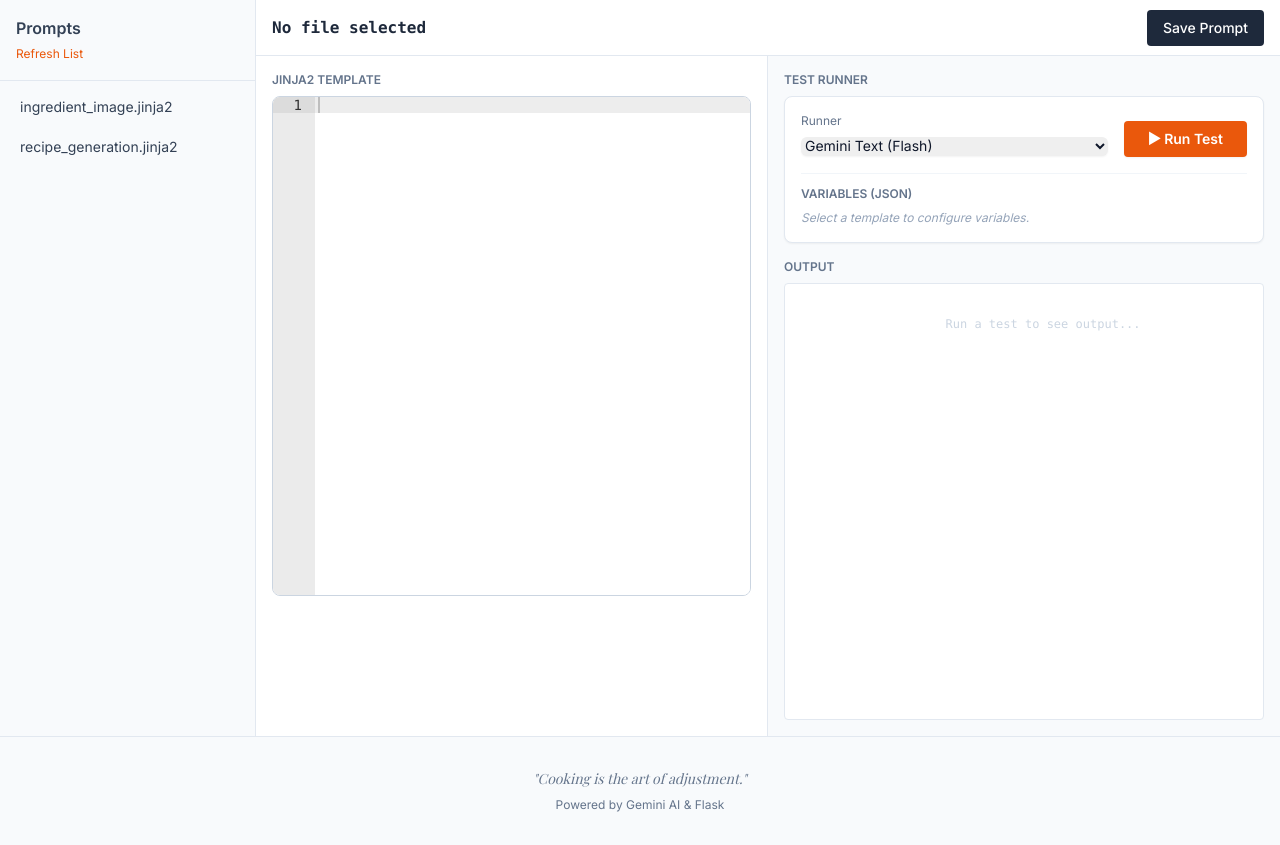
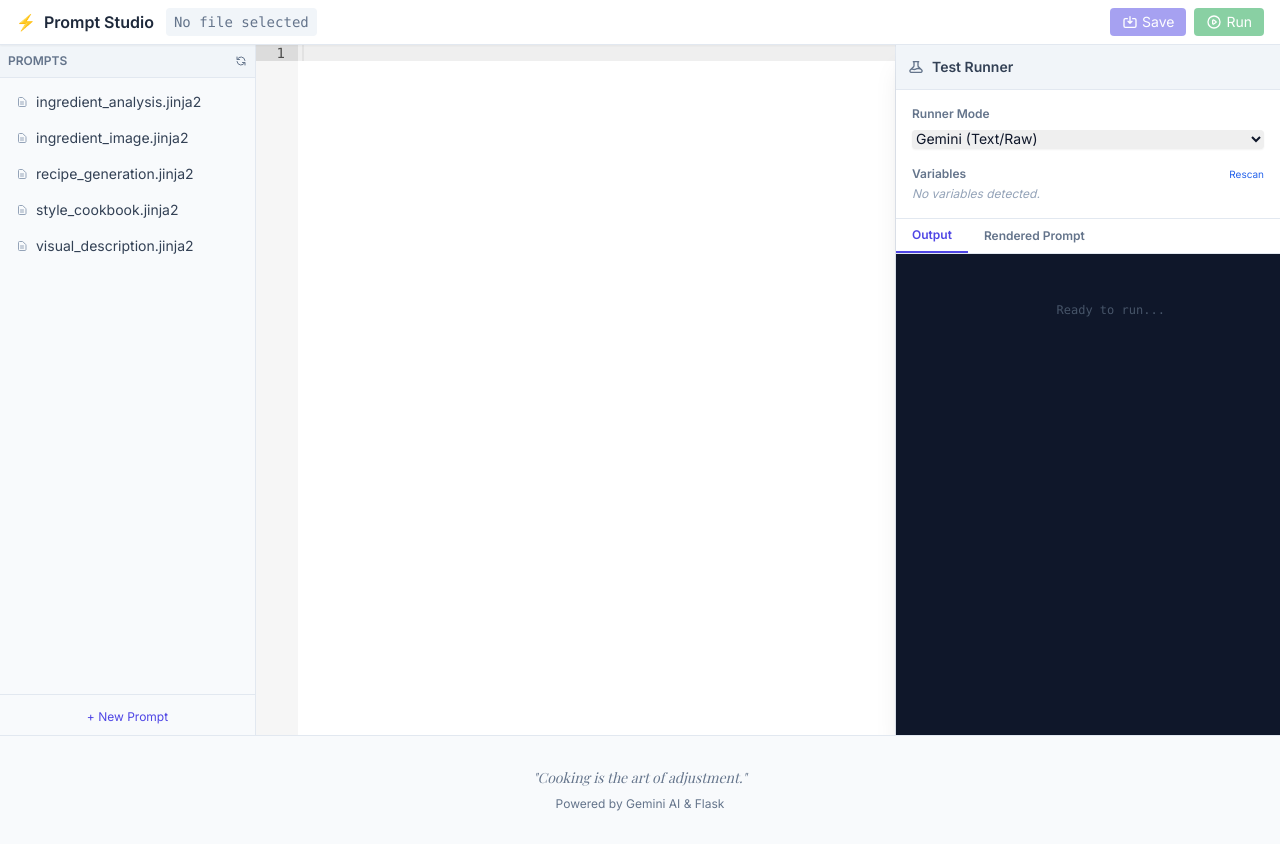
Before and after one commit to pedal88/buildyourmeal, a Flask app: page /studio/prompts in a window 1280 px wide. Shown: the part 65-910 px from the top of the page. After the commit the page ends 876 px from the top, so only its background shows below. Run offline with Flask 3, Linux system fonts and the light colour scheme; some libraries are stand-ins or nearby versions; some web fonts are replaced.

Commit message:
Implement Prompt Studio, migrate prompts to Jinja2, add Date Added column to pantry, and fix ingredient deletion logic

```diff
--- a/app.py
+++ b/app.py
@@ -825,11 +825,19 @@ def delete_ingredient_api(id):
 
         # Check usage in recipes
         if ingredient.recipe_ingredients:
-            count = len(ingredient.recipe_ingredients)
-            return jsonify({
-                'success': False,
-                'error': f"Cannot delete '{ingredient.name}' because it is used in {count} recipes."
-            }), 400
+            force = request.args.get('force') == 'true'
+            if not force:
+                recipes = [ri.recipe.title for ri in ingredient.recipe_ingredients]
+                return jsonify({
+                    'success': False,
+                    'requires_confirmation': True,
+                    'message': f"Used in {len(recipes)} recipes: {', '.join(recipes)}. Delete anyway?",
+                    'recipes': recipes
+                }), 409
+
+            # Explicitly delete associations if forcing
+            for ri in ingredient.recipe_ingredients:
+                db.session.delete(ri)
 
         db.session.delete(ingredient)
         db.session.commit()
@@ -1590,13 +1598,27 @@ def ingredient_dashboard():
 def generate_ingredient_image():
     data = request.json
     ingredient_name = data.get('ingredient_name')
-    prompt = data.get('prompt')
-
-    if not ingredient_name or not prompt:
-        return jsonify({'success': False, 'error': 'Missing name or prompt'})
+    # The frontend text box value, treated as details if name exists, or raw prompt if not
+    user_input = data.get('prompt')
+
+    if not ingredient_name and not user_input:
+        return jsonify({'success': False, 'error': 'Missing name or details'})
 
     generator = VertexImageGenerator(root_path=app.root_path)
-    result = generator.generate_candidate(ingredient_name, prompt)
+
+    if ingredient_name:
+        # STRATEGY A: Use the Studio Template (Preferred)
+        # We treat the user's input as the 'visual_details' variable
+        final_prompt = generator.get_prompt(ingredient_name, visual_details=user_input or "")
+        print(f"DEBUG: Generating image for '{ingredient_name}' using Template. Final Prompt: {final_prompt[:50]}...")
+        result = generator.generate_candidate(ingredient_name, final_prompt)
+    elif user_input:
+        # STRATEGY B: Fallback (Raw Mode) - generate a temp name
+        temp_name = f"unknown_{uuid.uuid4().hex[:6]}"
+        print(f"DEBUG: Generating raw image using Prompt: {user_input[:50]}...")
+        result = generator.generate_candidate(temp_name, user_input)
+    else:
+         return jsonify({'success': False, 'error': 'Missing name or prompt'})
 
     return jsonify(result)
 
--- /dev/null
+++ b/data/prompts/style_cookbook.jinja2
@@ -0,0 +1 @@
+A professional close-up food photography shot of {{ subject_description }}. Studio lighting, soft shadows, sharp focus, isolated on a pure white background. 8k resolution, highly detailed texture, appetizing.
--- a/routes/studio_routes.py
+++ b/routes/studio_routes.py
@@ -22,7 +22,7 @@ os.makedirs(BACKUP_DIR, exist_ok=True)
 @studio_bp.route('/prompts')
 def studio_ui():
     """Render the Studio UI."""
-    return current_app.jinja_env.get_template('studio/prompts.html').render()
+    return current_app.jinja_env.get_template('studio/prompt_ide.html').render()
 
 @studio_bp.route('/api/prompts', methods=['GET'])
 def list_prompts():
--- /dev/null
+++ b/templates/studio/prompt_ide.html
@@ -0,0 +1,379 @@
+{% extends "base.html" %}
+
+{% block title %}Prompt Studio - The AI Kitchen{% endblock %}
+
+{% block content %}
+<div class="h-[calc(100vh-65px)] flex flex-col bg-slate-50 overflow-hidden">
+    <!-- Header -->
+    <div class="bg-white border-b border-slate-200 px-4 py-2 flex justify-between items-center shadow-sm z-10">
+        <div class="flex items-center gap-3">
+            <h1 class="font-bold text-slate-800 flex items-center gap-2">
+                <span class="text-indigo-600">⚡</span> Prompt Studio
+            </h1>
+            <span id="currentFilename" class="text-sm font-mono text-slate-500 bg-slate-100 px-2 py-1 rounded">No file
+                selected</span>
+            <span id="unsavedIndicator" class="hidden w-2 h-2 bg-orange-500 rounded-full"
+                title="Unsaved changes"></span>
+        </div>
+        <div class="flex items-center gap-2">
+            <button onclick="saveCurrentFile()" id="btnSave" disabled
+                class="px-3 py-1 text-sm bg-indigo-600 text-white rounded hover:bg-indigo-700 disabled:opacity-50 disabled:cursor-not-allowed flex items-center gap-1 transition-colors">
+                <svg class="w-4 h-4" fill="none" stroke="currentColor" viewBox="0 0 24 24">
+                    <path stroke-linecap="round" stroke-linejoin="round" stroke-width="2"
+                        d="M8 7H5a2 2 0 00-2 2v9a2 2 0 002 2h14a2 2 0 002-2V9a2 2 0 00-2-2h-3m-1 4l-3 3m0 0l-3-3m3 3V4">
+                    </path>
+                </svg>
+                Save
+            </button>
+            <button onclick="runTest()" id="btnRun" disabled
+                class="px-3 py-1 text-sm bg-green-600 text-white rounded hover:bg-green-700 disabled:opacity-50 disabled:cursor-not-allowed flex items-center gap-1 transition-colors">
+                <svg class="w-4 h-4" fill="none" stroke="currentColor" viewBox="0 0 24 24">
+                    <path stroke-linecap="round" stroke-linejoin="round" stroke-width="2"
+                        d="M14.752 11.168l-3.197-2.132A1 1 0 0010 9.87v4.263a1 1 0 001.555.832l3.197-2.132a1 1 0 000-1.664z">
+                    </path>
+                    <path stroke-linecap="round" stroke-linejoin="round" stroke-width="2"
+                        d="M21 12a9 9 0 11-18 0 9 9 0 0118 0z"></path>
+                </svg>
+                Run
+            </button>
+        </div>
+    </div>
+
+    <!-- 3-Pane Layout -->
+    <div class="flex-grow flex overflow-hidden">
+
+        <!-- Left: File Explorer -->
+        <div class="w-64 bg-slate-50 border-r border-slate-200 flex flex-col">
+            <div
+                class="p-2 border-b border-slate-200 flex justify-between items-center text-xs uppercase text-slate-500 font-semibold bg-slate-100">
+                <span>Prompts</span>
+                <button onclick="refreshFileList()" class="hover:text-slate-800" title="Refresh">
+                    <svg class="w-3 h-3" fill="none" stroke="currentColor" viewBox="0 0 24 24">
+                        <path stroke-linecap="round" stroke-linejoin="round" stroke-width="2"
+                            d="M4 4v5h.582m15.356 2A8.001 8.001 0 004.582 9m0 0H9m11 11v-5h-.581m0 0a8.003 8.003 0 01-15.357-2m15.357 2H15">
+                        </path>
+                    </svg>
+                </button>
+            </div>
+            <div id="fileList" class="flex-grow overflow-y-auto p-2 space-y-1 text-sm">
+                <!-- File items loaded here -->
+                <div class="text-xs text-slate-400 italic text-center mt-4">Loading...</div>
+            </div>
+            <!-- Create New (Optional Future) -->
+            <div class="p-2 border-t border-slate-200 text-center">
+                <button class="text-xs text-indigo-600 hover:text-indigo-800">+ New Prompt</button>
+            </div>
+        </div>
+
+        <!-- Center: Editor -->
+        <div class="flex-grow flex flex-col relative border-r border-slate-200">
+            <!-- Ace Editor Container -->
+            <div id="editor" class="flex-grow w-full h-full"></div>
+            <!-- Overlays -->
+            <div id="editorOverlay"
+                class="absolute inset-0 bg-slate-50/50 flex items-center justify-center z-20 pointer-events-none hidden">
+                <span class="text-slate-400 font-medium">Select a file to edit</span>
+            </div>
+        </div>
+
+        <!-- Right: Test Runner -->
+        <div class="w-96 bg-white flex flex-col shadow-xl z-20 max-w-[40%]">
+            <div
+                class="p-3 border-b border-slate-200 bg-slate-100 font-semibold text-slate-700 text-sm flex items-center gap-2">
+                <svg class="w-4 h-4 text-slate-500" fill="none" stroke="currentColor" viewBox="0 0 24 24">
+                    <path stroke-linecap="round" stroke-linejoin="round" stroke-width="2"
+                        d="M19.428 15.428a2 2 0 00-1.022-.547l-2.384-.477a6 6 0 00-3.86.517l-.318.158a6 6 0 01-3.86.517L6.05 15.21a2 2 0 00-1.806.547M8 4h8l-1 1v5.172a2 2 0 00.586 1.414l5 5c1.26 1.26.367 3.414-1.415 3.414H4.828c-1.782 0-2.674-2.154-1.414-3.414l5-5A2 2 0 009 10.172V5L8 4z">
+                    </path>
+                </svg>
+                Test Runner
+            </div>
+
+            <div class="p-4 border-b border-slate-200 space-y-4">
+                <!-- Runner Selection -->
+                <div>
+                    <label class="block text-xs font-semibold text-slate-500 mb-1">Runner Mode</label>
+                    <select id="runnerSelect"
+                        class="w-full text-sm border-slate-300 rounded shadow-sm focus:border-indigo-500 focus:ring-indigo-500">
+                        <option value="gemini_text">Gemini (Text/Raw)</option>
+                        <option value="gemini_json">Gemini (JSON Mode)</option>
+                        <option value="vertex_image">Vertex AI (Image)</option>
+                    </select>
+                </div>
+
+                <!-- Variable Inputs -->
+                <div>
+                    <div class="flex justify-between items-center mb-1">
+                        <label class="block text-xs font-semibold text-slate-500">Variables</label>
+                        <button onclick="detectVariables()"
+                            class="text-[10px] text-blue-600 hover:underline">Rescan</button>
+                    </div>
+                    <div id="variableInputs" class="space-y-3 max-h-60 overflow-y-auto pr-1">
+                        <p class="text-xs text-slate-400 italic">No variables detected.</p>
+                    </div>
+                </div>
+            </div>
+
+            <!-- Output -->
+            <div class="flex-grow flex flex-col min-h-0">
+                <div class="flex border-b border-slate-200">
+                    <button class="px-4 py-2 text-xs font-semibold text-indigo-600 border-b-2 border-indigo-600"
+                        id="tabOutput">Output</button>
+                    <button class="px-4 py-2 text-xs font-semibold text-slate-500 hover:text-slate-700"
+                        onclick="alert('Feature coming soon: View the raw prompt sent to API')">Rendered Prompt</button>
+                </div>
+                <div class="flex-grow overflow-auto p-4 bg-slate-900 text-green-400 font-mono text-xs whitespace-pre-wrap"
+                    id="testOutput">
+                    <!-- Output goes here -->
+                    <span class="text-slate-600">Ready to run...</span>
+                </div>
+            </div>
+        </div>
+    </div>
+</div>
+
+{% endblock %}
+
+{% block scripts %}
+<!-- Ace Editor CDN -->
+<script src="https://cdnjs.cloudflare.com/ajax/libs/ace/1.32.7/ace.js"></script>
+
+<script>
+    let editor;
+    let currentFile = null;
+    let isDirty = false;
+    let detectedVars = [];
+
+    document.addEventListener('DOMContentLoaded', () => {
+        // Init Ace
+        editor = ace.edit("editor");
+        editor.setTheme("ace/theme/tomorrow");
+        editor.session.setMode("ace/mode/django"); // Jinja2 syntax highlight usually works well with Django or Text
+        editor.setOptions({
+            fontSize: "14px",
+            showPrintMargin: false,
+            highlightActiveLine: true,
+            wrap: true
+        });
+
+        editor.on("input", () => {
+            if (!isDirty && currentFile) {
+                isDirty = true;
+                updateUIState();
+            }
+        });
+
+        // Load files
+        refreshFileList();
+    });
+
+    function updateUIState() {
+        document.getElementById('unsavedIndicator').classList.toggle('hidden', !isDirty);
+        document.getElementById('btnSave').disabled = !currentFile;
+        document.getElementById('btnRun').disabled = !currentFile;
+        document.getElementById('currentFilename').textContent = currentFile || "No file selected";
+    }
+
+    async function refreshFileList() {
+        const div = document.getElementById('fileList');
+        div.innerHTML = '<div class="text-xs text-slate-400 italic text-center mt-2">Refreshing...</div>';
+
+        try {
+            const res = await fetch('/studio/api/prompts');
+            const data = await res.json();
+
+            if (data.success) {
+                div.innerHTML = '';
+                data.files.forEach(file => {
+                    const btn = document.createElement('button');
+                    btn.className = "w-full text-left px-2 py-1.5 rounded hover:bg-white hover:shadow-sm text-slate-700 hover:text-indigo-600 transition-all truncate flex items-center gap-2";
+                    btn.innerHTML = `
+                        <svg class="w-3 h-3 text-slate-400" fill="none" stroke="currentColor" viewBox="0 0 24 24"><path stroke-linecap="round" stroke-linejoin="round" stroke-width="2" d="M9 12h6m-6 4h6m2 5H7a2 2 0 01-2-2V5a2 2 0 012-2h5.586a1 1 0 011.414.586l5.414 5.414a1 1 0 01.586 1.414V19a2 2 0 01-2 2z"></path></svg>
+                        <span>${file}</span>
+                    `;
+                    btn.onclick = () => loadFile(file);
+
+                    // Highlight active
+                    if (file === currentFile) btn.classList.add('bg-white', 'shadow-sm', 'text-indigo-600', 'font-medium');
+
+                    div.appendChild(btn);
+                });
+            }
+        } catch (e) {
+            div.innerHTML = `<div class="text-red-500 text-xs p-2">Error: ${e}</div>`;
+        }
+    }
+
+    async function loadFile(filename) {
+        if (isDirty) {
+            if (!confirm("You have unsaved changes. Discard them?")) return;
+        }
+
+        try {
+            const res = await fetch(`/studio/api/prompts/${filename}`);
+            const data = await res.json();
+
+            if (data.success) {
+                currentFile = filename;
+                editor.setValue(data.content, -1); // -1 moves cursor to start
+                isDirty = false;
+                detectedVars = data.variables;
+
+                updateUIState();
+                renderVariableInputs(data.variables);
+
+                // Refresh list highlight
+                refreshFileList();
+            }
+        } catch (e) {
+            alert("Failed to load file: " + e);
+        }
+    }
+
+    async function saveCurrentFile() {
+        if (!currentFile) return;
+
+        try {
+            const content = editor.getValue();
+            const res = await fetch('/studio/api/prompts/save', {
+                method: 'POST',
+                headers: { 'Content-Type': 'application/json' },
+                body: JSON.stringify({ filename: currentFile, content: content })
+            });
+            const data = await res.json();
+
+            if (data.success) {
+                isDirty = false;
+                updateUIState();
+
+                // Flash success/toast
+                const btn = document.getElementById('btnSave');
+                const orig = btn.innerHTML;
+                btn.innerHTML = `<span class="text-green-300">Saved!</span>`;
+                setTimeout(() => btn.innerHTML = orig, 2000);
+            } else {
+                alert("Error saving: " + data.error);
+            }
+        } catch (e) {
+            alert("Error saving: " + e);
+        }
+    }
+
+    function renderVariableInputs(vars) {
+        const container = document.getElementById('variableInputs');
+        if (!vars || vars.length === 0) {
+            container.innerHTML = '<p class="text-xs text-slate-400 italic">No variables detected.</p>';
+            return;
+        }
+
+        container.innerHTML = '';
+        vars.forEach(v => {
+            const div = document.createElement('div');
+
+            const label = document.createElement('label');
+            label.className = "block text-[10px] font-bold text-slate-500 uppercase mb-1 tracking-wider";
+            label.innerText = v;
+
+            let input;
+
+            // Heuristic for Input Type
+            if (v.includes('_json') || v.includes('_list') || v.includes('context')) {
+                // Textarea for JSON/Complex
+                input = document.createElement('textarea');
+                input.rows = 3;
+                input.placeholder = `Enter JSON for ${v}...`;
+                input.className = "w-full text-xs font-mono border-slate-300 rounded focus:ring-1 focus:ring-indigo-500 bg-slate-50";
+            } else {
+                // Text Input
+                input = document.createElement('input');
+                input.type = 'text';
+                input.placeholder = `Value for ${v}`;
+                input.className = "w-full text-xs border-slate-300 rounded focus:ring-1 focus:ring-indigo-500";
+            }
+
+            input.dataset.varName = v; // Bind for gathering later
+            input.id = `input_${v}`;
+
+            div.appendChild(label);
+            div.appendChild(input);
+            container.appendChild(div);
+        });
+    }
+
+    function detectVariables() {
+        // Manual regex client-side or re-fetch?
+        // Let's do client-side regex simple match
+        const content = editor.getValue();
+        const pattern = /\{\{\s*([a-zA-Z0-9_]+)\s*\}\}/g;
+        const matches = [...content.matchAll(pattern)].map(m => m[1]);
+        const unique = [...new Set(matches)].sort();
+
+        detectedVars = unique;
+        renderVariableInputs(unique);
+    }
+
+    async function runTest() {
+        if (!currentFile) return;
+
+        const runner = document.getElementById('runnerSelect').value;
+        const outputDiv = document.getElementById('testOutput');
+
+        // Gather inputs
+        const variables = {};
+        const inputs = document.querySelectorAll('#variableInputs [data-var-name]');
+        inputs.forEach(inp => {
+            const key = inp.dataset.varName;
+            let val = inp.value;
+            // Attempt JSON parse if it looks like object/array
+            if ((val.startsWith('{') || val.startsWith('[')) && (key.includes('_json') || key.includes('context'))) {
+                try {
+                    val = JSON.parse(val);
+                } catch (e) {
+                    // Keep as string if parse fails, maybe warn?
+                    console.warn(`Failed to parse JSON for ${key}`);
+                }
+            }
+            variables[key] = val;
+        });
+
+        outputDiv.innerHTML = '<span class="animate-pulse">Loading AI response...</span>';
+        document.getElementById('btnRun').disabled = true;
+
+        try {
+            const res = await fetch('/studio/api/prompts/test', {
+                method: 'POST',
+                headers: { 'Content-Type': 'application/json' },
+                body: JSON.stringify({
+                    filename: currentFile,
+                    variables: variables,
+                    runner: runner
+                })
+            });
+            const data = await res.json();
+
+            if (data.success) {
+                if (data.result.startsWith('<img') && runner === 'vertex_image') {
+                    outputDiv.innerHTML = data.result; // HTML (Image)
+                } else {
+                    outputDiv.innerText = typeof data.result === 'object' ? JSON.stringify(data.result, null, 2) : data.result;
+                }
+            } else {
+                outputDiv.innerText = `Error: ${data.error}`;
+                outputDiv.classList.add('text-red-400');
+            }
+        } catch (e) {
+            outputDiv.innerText = `Network Error: ${e}`;
+        } finally {
+            document.getElementById('btnRun').disabled = false;
+        }
+    }
+
+    // Ctrl+S to Save
+    document.addEventListener('keydown', e => {
+        if ((e.metaKey || e.ctrlKey) && e.key === 's') {
+            e.preventDefault();
+            saveCurrentFile();
+        }
+    });
+
+</script>
+{% endblock %}
```
Also changed, not shown: ai_engine.py (+7 -25 lines), data/prompts/ingredient_analysis.jinja2 (added, +24 -0 lines), data/prompts/visual_description.jinja2 (added, +15 -0 lines), services/photographer_service.py (+81 -23 lines), templates/new_ingredient.html (+7 -4 lines), templates/pantry_management.html (+31 -6 lines), utils/prompt_manager.py (added, +34 -0 lines), verify_prompt_logic.py (added, +19 -0 lines).
